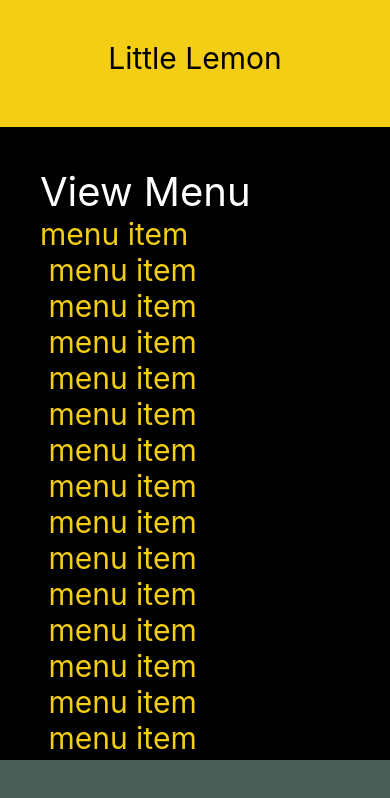
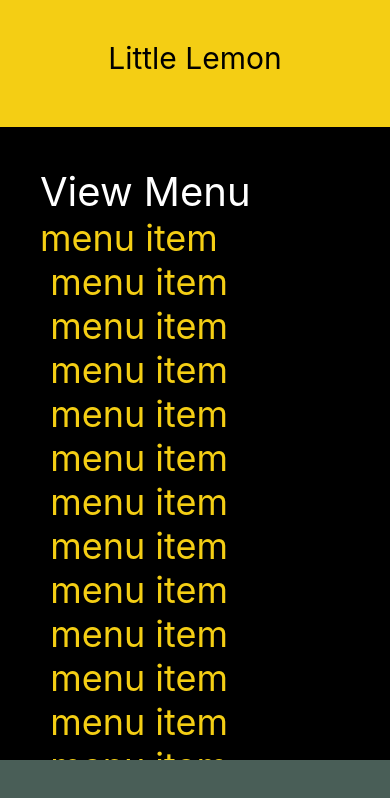
Before and after one commit to Hussain-hamim/Taskly, a React Native app: screen / in a window 390 px wide. Shown: the top 798 px of the page. Built offline with nearby package versions, Linux system fonts and the light colour scheme.

Commit message:
refine the menu

```diff
--- a/components/MenuItems.js
+++ b/components/MenuItems.js
@@ -14,12 +14,16 @@ const MenuItems = () => {
       <ScrollView
         horizontal={false}
         indicatorStyle={"white"}
-        style={{ padding: 40, backgroundColor: "black" }}
+        style={{
+          paddingHorizontal: 40,
+          paddingVertical: 40,
+          backgroundColor: "black",
+        }}
       >
         <Text style={{ fontSize: 40, flexWrap: "wrap", color: "white" }}>
           View Menu
         </Text>
-        <Text style={{ color: yellow, fontSize: 30 }}>
+        <Text style={{ color: yellow, fontSize: 36 }}>
           {menuItemsToDisplay[0]}
         </Text>
       </ScrollView>
```
